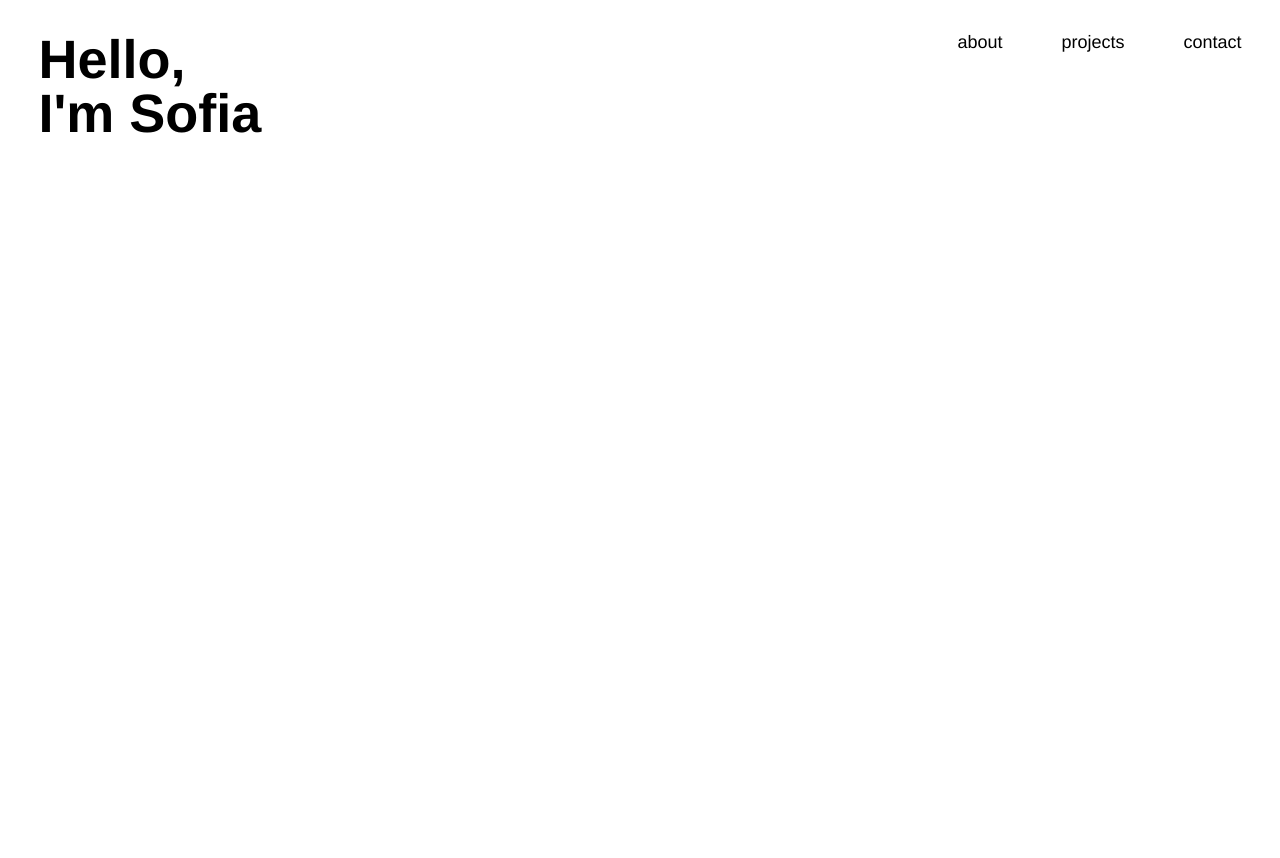
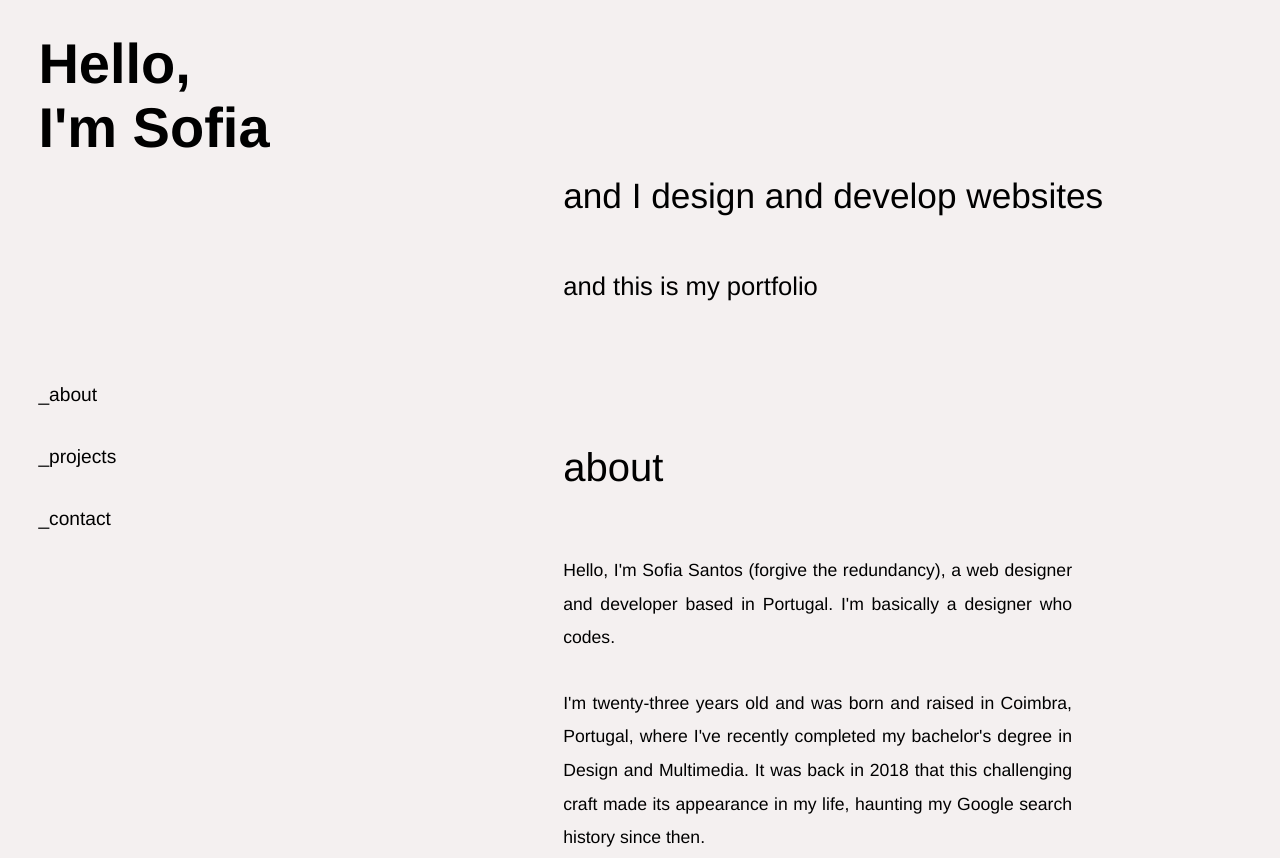
Before and after one commit to scgsantos/sofia, a plain HTML site: page index.html in a window 1280 px wide. Shown: the top 858 px of the page. Before the commit the page ends 800 px from the top, so only its background shows below. Drawn offline with Linux system fonts and the light colour scheme.

Commit message:
adding elements and styling

```diff
--- a/css/main.sass
+++ b/css/main.sass
@@ -1,39 +1,115 @@
 $font-stack: Helvetica, sans-serif
 $primary-color: #000
+$bg-color: #F4F0F0
+
+*
+    margin: 0
+    padding: 0
+    box-sizing: border-box
+
+html
+    font: 16px $font-stack
+    scroll-behavior: smooth
+
+a
+    text-decoration: none
+    color: $primary-color
+
+ul
+    list-style: none
 
 body
-    font: 15px $font-stack
     color: $primary-color
-    background: #fff
+    background: $bg-color
     margin: 4vh 3vw
+    display: flex
+    justify-content: space-between
 
     header
-        display: flex
-        justify-content: space-between
-        align-items: flex-start
-        font-size: 1.2em
+        font-weight: 400
+
+    nav
+        margin-top: 14rem
+        font-size: 1.2rem
+        position: fixed
+
+        li
+            margin-bottom: 2.5rem
+
+            a:hover
+                text-decoration: underline
+
+    h1
+        font-size: 3.5rem
+        font-weight: 700
+        line-height: 4rem
+
+    h2
+        font-weight: 400
+        font-size: 2.5rem
+
+    h3
         font-weight: 300
+        font-size: 2.2rem
 
-        a
-            text-decoration: none
-            color: $primary-color
+    h4
+        font-weight: 300
+        font-size: 1.6rem
 
-        h1
-            display: inline-block
-            font-size: 3em
-            margin: 0
-            line-height: 1em
+    p
+        font-weight: 300
+        font-size: 1.1rem
+        line-height: 2.1rem
 
-        nav
-            overflow: hidden
+    strong
+        font-weight: 400
 
-            ul
-                list-style: none
-                margin: 0
+    section
+        width: 55vw
+        margin-top: 9rem
 
-                li
-                    display: inline-block
-                    margin-left: 3em
+    .link
+        text-decoration: underline
 
-                    a:hover
-                        text-decoration: underline
+    .content
+        width: 53vw
+        section
+            p
+                text-align: justify
+                margin-bottom: 2rem
+
+            h2
+                margin-bottom: 4rem
+
+        #intro
+            h4
+                margin-top: 3.5rem
+
+        #about
+            width: 75%
+
+        #projects
+            width: 100%
+
+            .project
+                display: flex
+                justify-content: space-between
+
+                img
+                    width: 60%
+                    max-width: 100%
+                    height: auto
+
+                .project-info
+                    display: flex
+                    flex-direction: column
+                    justify-content: space-between
+
+                p
+                    flex-grow: 2
+
+                .project-roles
+                    p
+                        font-size: 0.9rem
+                        margin: 0
+                        line-height: 1.2rem
--- a/index.html
+++ b/index.html
@@ -11,11 +11,45 @@
             <h1><a href="#">Hello,<br>I'm Sofia</a></h1>
             <nav>
                 <ul>
-                    <li><a href="#">about</a></li>
-                    <li><a href="#">projects</a></li>
-                    <li><a href="#">contact</a></li>
+                    <li><a class="active" href="#about">_about</a></li>
+                    <li><a href="#projects">_projects</a></li>
+                    <li><a href="#contact">_contact</a></li>
                 </ul>
             </nav>
         </header>
+
+        <div class="content">
+            <section id="intro">
+                <h3>and I <strong>design</strong> and <strong>develop</strong> websites</h3>
+                <h4>and this is my <strong>portfolio</strong></h4>
+            </section>
+
+            <section id="about">
+                <h2>about</h2>
+                <p>Hello, I'm Sofia Santos (forgive the redundancy), a web designer and developer based in Portugal. I'm basically a designer who codes.</p>
+                <p>I'm twenty-three years old and was born and raised in Coimbra, Portugal, where I've recently completed my bachelor's degree in Design and Multimedia. It was back in 2018 that this challenging craft made its appearance in my life, haunting my Google search history since then.</p>
+                <p>In the past few years, my approach to web dev has been a mixture of continuous learning and commitment to stay up-to-date with new technologies, knowing there's so much more to learn. I've worked on some projects such as the ones in this portfolio, which I invite you to take a look at. As for now, I'm currently open to a new professional challenge, in order to be able to put my learning and skills into practice.</p>
+                <p><a class="link" href="media/cv2023.1.pdf" download="cvsofia">My resume <span style="font: 1.5rem Montserrat, sans-serif; font-weight: 200;">&#8599;</span></a></p>
+            </section>
+
+            <section id="projects">
+                <h2>projects</h2>
+                <div class="project">
+                    <img id="onda" src="media/onda1.jpg" alt="ONDA web app preview" width="476" height="357"></img>
+                    <div class="project-info">
+                        <div class="project-title">
+                            <h4><strong>ONDA</strong></h4>
+                            <p>Music streaming web application</p>
+                        </div>
+                        <p><a class="link" href="https://github.com/scgsantos/ONDA">Visit site <span style="font: 1.5rem Montserrat, sans-serif; font-weight: 200;">&#8599;</span></a></p>
+                        <div class="project-roles">
+                            <p>Visual identity</p>
+                            <p>UI/UX</p>
+                            <p>Front-end and back-end dev</p>
+                        </div>
+                    </div>
+                </div>
+            </section>
+    </div>
     </body>
 </html>
```
Also changed, not shown: css/main.css, media/onda1.jpg (added), 4 other files.
